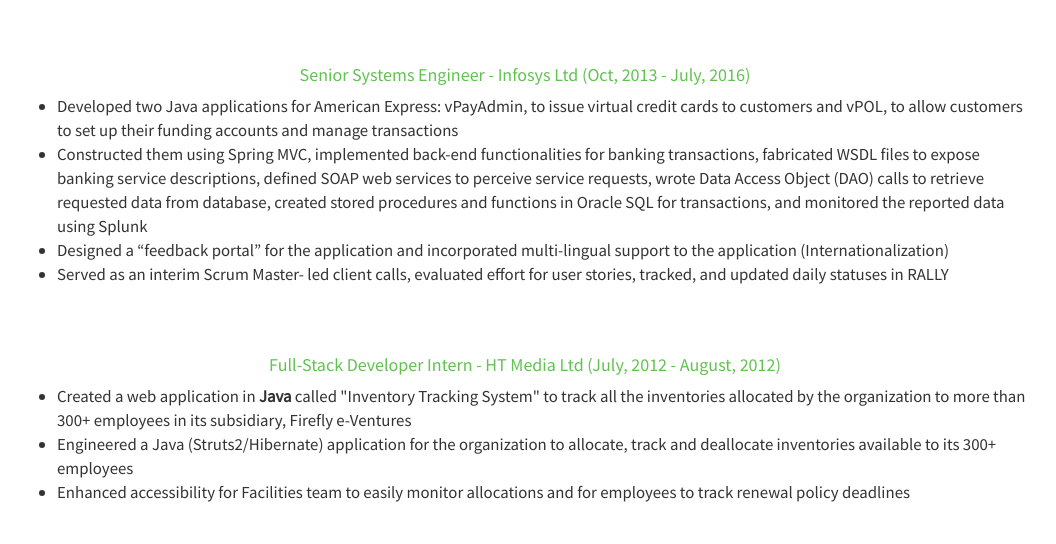
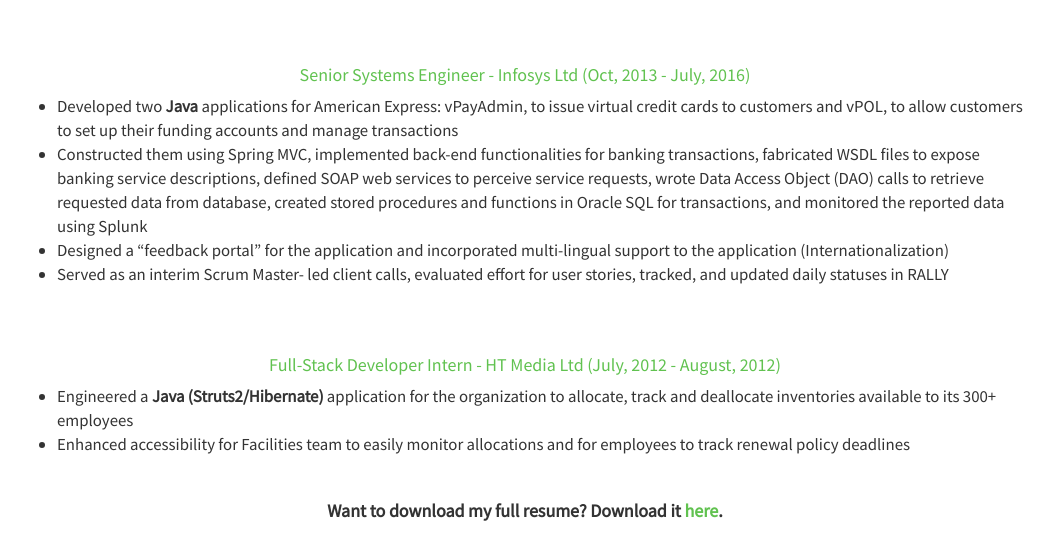
Before and after one commit to neetikakhurana/Portfolio, a plain HTML site: page resume.html in a window 1280 px wide. Shown: the part 1087-1631 px from the top of the page, without its empty margins (115-1171 px from the left). Drawn offline with nearby package versions, Linux system fonts and the light colour scheme.

Commit message:
Update resume.html

```diff
--- a/resume.html
+++ b/resume.html
@@ -94,7 +94,7 @@
                             <div class="item">
                                 <h4 class="title">Senior Systems Engineer - <span class="place"><a href="https://www.infosys.com/">Infosys Ltd</a></span> <span class="year">(Oct, 2013 - July, 2016)</span></h4>
                                 <ul class="text-justify">
-                                    <li>Developed two Java applications for American Express: vPayAdmin, to issue virtual credit cards to customers and vPOL, to allow customers to set up their funding accounts and manage transactions</li>
+                                    <li>Developed two <strong>Java</strong> applications for American Express: vPayAdmin, to issue virtual credit cards to customers and vPOL, to allow customers to set up their funding accounts and manage transactions</li>
                                     <li>Constructed them using Spring MVC, implemented back-end functionalities for banking transactions, fabricated WSDL files to expose banking service descriptions, defined SOAP web services to perceive service requests, wrote Data Access Object (DAO) calls to retrieve requested data from database, created stored procedures and functions in Oracle SQL for transactions, and monitored the reported data using Splunk</li>
                                    <li>Designed a “feedback portal” for the application and incorporated multi-lingual support to the application (Internationalization)</li>
                                   <li>Served as an interim Scrum Master- led client calls, evaluated effort for user stories, tracked, and updated daily statuses in RALLY</li>
@@ -103,8 +103,8 @@
            <br><br>
                             <div class="item">
                                 <h4 class="title">Full-Stack Developer Intern - <span class="place"><a href="http://www.htmedia.in/">HT Media Ltd</a></span> <span class="year">(July, 2012 - August, 2012)</span></h4>
-                                <ul class="text-justify"><li>Created a web application in <strong>Java</strong> called "Inventory Tracking System" to track all the inventories allocated by the organization to more than 300+ employees in its subsidiary, Firefly e-Ventures</li>
-                                    <li>Engineered a Java (Struts2/Hibernate) application for the organization to allocate, track and deallocate inventories available to its 300+ employees</li>
+                                <ul class="text-justify">
+                                    <li>Engineered a <strong>Java (Struts2/Hibernate)</strong> application for the organization to allocate, track and deallocate inventories available to its 300+ employees</li>
                                     <li>Enhanced accessibility for Facilities team to easily monitor allocations and for employees to track renewal policy deadlines</li>
                                 </ul>
                             </div>
```
